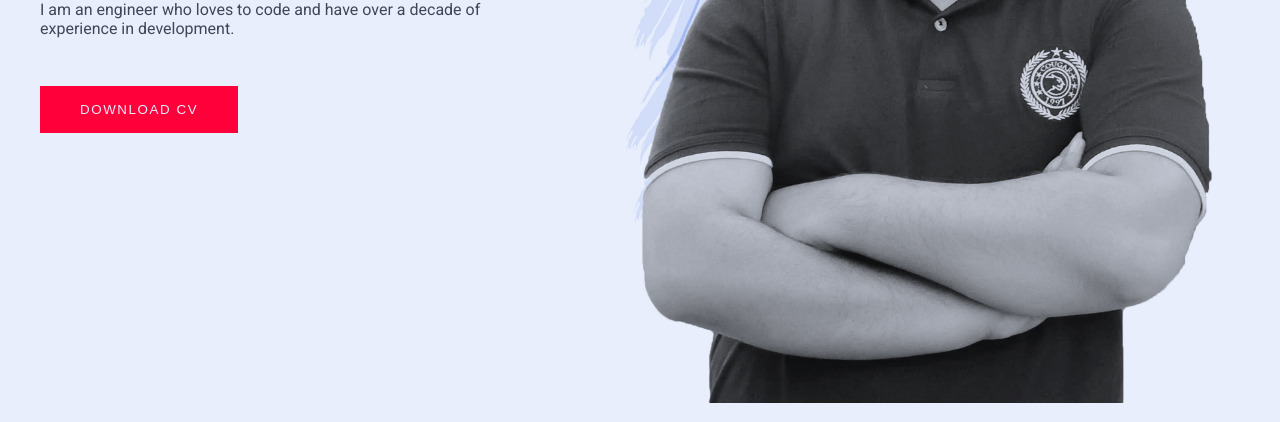
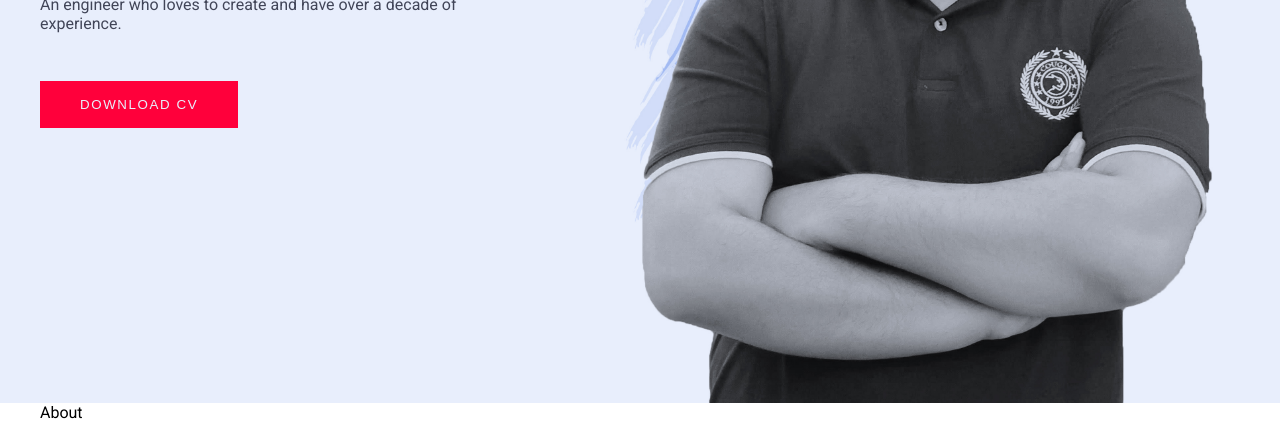
Before and after one commit to talhaejaz07/my-gastby-website, a Gatsby site: page / in a window 1280 px wide. Shown: the part 397-819 px from the top of the page. Built offline with nearby package versions, Linux system fonts and the light colour scheme; Gatsby itself is replaced by a stand-in of ours.

Commit message:
hero done

```diff
--- /dev/null
+++ b/src/components/About.jsx
@@ -0,0 +1,20 @@
+import React from "react"
+
+import styled from "styled-components"
+
+export default function About() {
+  return (
+    <Wrapper>
+      <div className="container">About</div>
+    </Wrapper>
+  )
+}
+
+const Wrapper = styled.section`
+  background-color: var(--bg-clr-l);
+
+  .container {
+    width: min(75rem, 100vw - 2rem);
+    margin: 0 auto;
+  }
+`
--- /dev/null
+++ b/src/components/Button.jsx
@@ -0,0 +1,25 @@
+import React from "react"
+import styled from "styled-components"
+
+export default function Button(props) {
+  return (
+    <Wrapper target="_blank" href={props.href}>
+      <button>{props.text}</button>
+    </Wrapper>
+  )
+}
+
+const Wrapper = styled.a`
+  button {
+    color: var(--bg-clr);
+    background-color: var(--accent-clr);
+    letter-spacing: 0.1rem;
+    padding: 1rem 2.5rem;
+    border: 0;
+    text-transform: uppercase;
+    cursor: pointer;
+  }
+  button:hover {
+    background-color: var(--d-accent-clr);
+  }
+`
--- a/src/components/Hero.jsx
+++ b/src/components/Hero.jsx
@@ -1,7 +1,8 @@
 import React from "react"
 import { StaticImage } from "gatsby-plugin-image"
+import styled from "styled-components"
 
-import styled from "styled-components"
+import Button from "./Button"
 
 export default function Hero() {
   return (
@@ -12,10 +13,9 @@ export default function Hero() {
           I am <span>Talha</span> Ejaz
         </h2>
         <p>
-          I am an engineer who loves to code and have over a decade of
-          experience in development.
+          An engineer who loves to create and have over a decade of experience.
         </p>
-        <button>Download CV</button>
+        <Button text="Download CV" href="https://www.google.com" />
       </div>
       <StaticImage src="../assets/images/Portrait.jpg" alt="Portrait" />
     </Wrapper>
@@ -29,7 +29,6 @@ const Wrapper = styled.section`
   display: grid;
   grid-template-columns: 0.9fr 1fr;
   align-items: end;
-  justify-items: center;
 
   .description {
     margin-top: auto;
@@ -44,7 +43,7 @@ const Wrapper = styled.section`
   }
 
   h2 {
-    font-size: 4rem;
+    font-size: 3.5rem;
     color: var(--txt-clr);
     margin: 1rem 0;
   }
@@ -56,19 +55,6 @@ const Wrapper = styled.section`
   p {
     width: 80%;
     color: var(--txt-clr);
-  }
-
-  button {
-    color: var(--bg-clr);
-    background-color: var(--accent-clr);
-    letter-spacing: 0.1rem;
-    padding: 1rem 2.5rem;
-    border: 0;
-    margin-top: 3rem;
-    text-transform: uppercase;
-  }
-
-  button:hover {
-    background-color: var(--d-accent-clr);
+    margin-bottom: 3rem;
   }
 `
--- a/src/global.css
+++ b/src/global.css
@@ -3,6 +3,7 @@
 :root {
   --txt-clr: hsl(230, 15%, 30%);
   --bg-clr: hsl(222, 80%, 95%);
+  --bg-clr-l: hsl(0, 0%, 100%);
   --accent-clr: hsl(346, 100%, 50%);
   --d-accent-clr: hsl(346, 100%, 45%);
 }
--- a/src/pages/index.jsx
+++ b/src/pages/index.jsx
@@ -3,12 +3,14 @@ import "../global.css"
 
 import Navbar from "../components/Navbar"
 import Hero from "../components/Hero"
+import About from "../components/About"
 
 export default function index() {
   return (
     <>
       <Navbar />
       <Hero />
+      <About />
     </>
   )
 }
```
